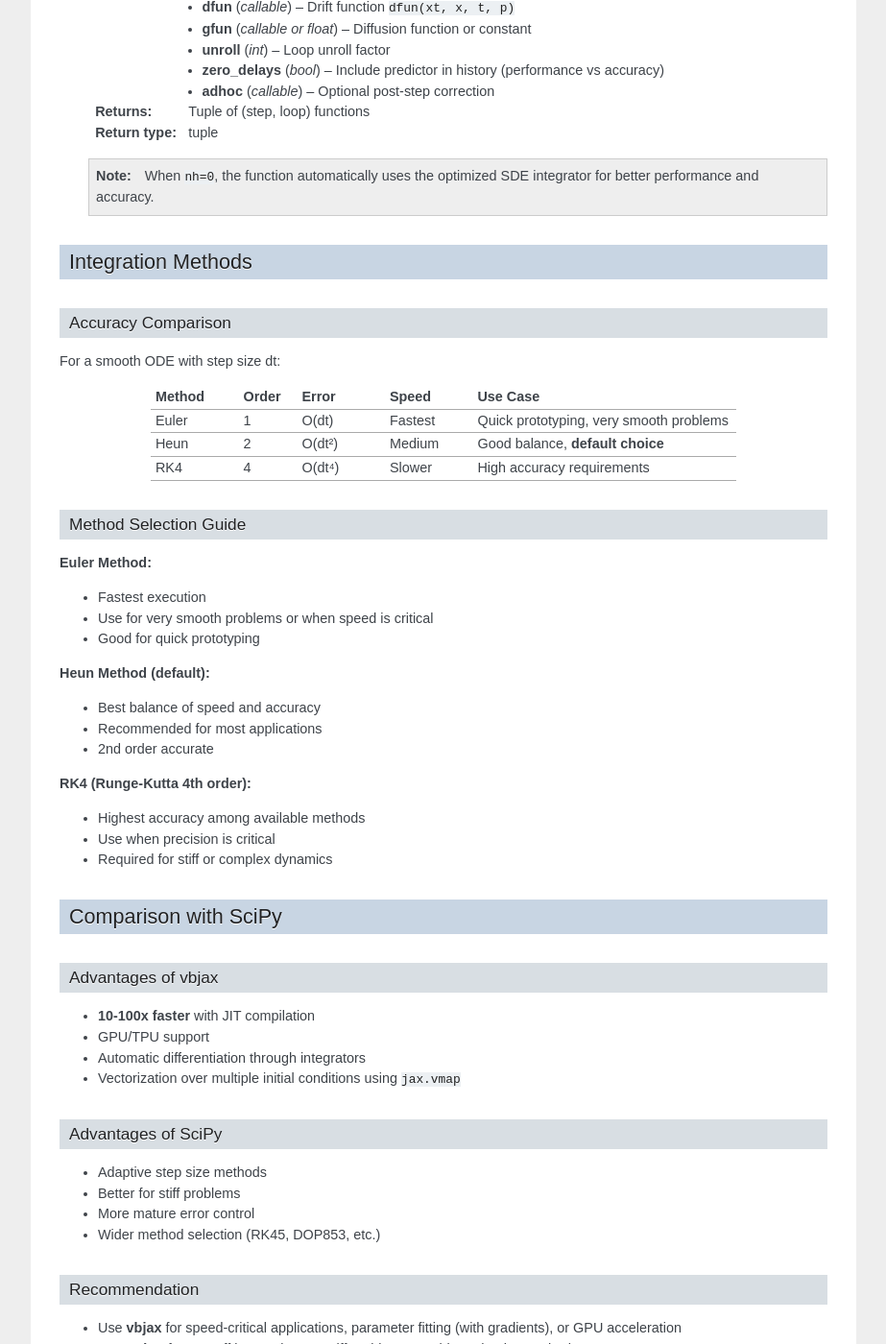
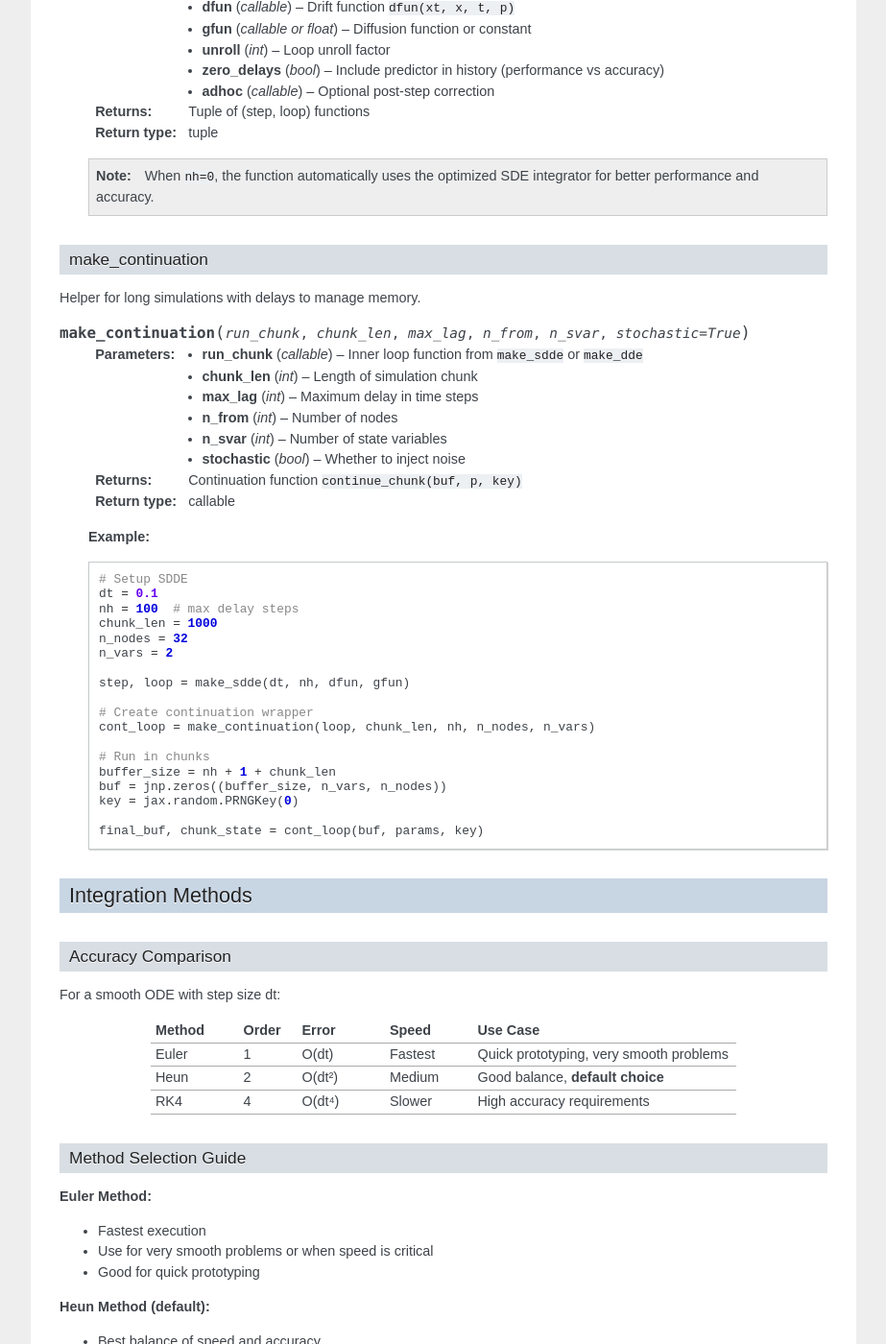
Before and after one commit to ins-amu/vbjax, a Sphinx documentation site: the page built from docs/integrators.rst, in a window 1280 px wide and 1400 px high, scrolled down 3959 px. Shown: the whole window at 96% size, without its empty margins (198-1121 px from the left). Built offline with Sphinx 7.4.7, drawn with Linux system fonts in a browser that asks for light colours; the version number could not be read and is left out; some of the changed text lies outside the part shown.

Commit message:
Document make_continuation helper for DDEs
- Update `vbjax/loops.py`: Improve docstring for `make_continuation` with parameter details and return values.
- Update `docs/integrators.rst`: Add `make_continuation` to API reference with a usage example.
- Update `test-env.sh`: Install dev dependencies to fix test execution.

Co-authored-by: maedoc <5189886+maedoc@users.noreply.github.com>

```diff
--- a/docs/integrators.rst
+++ b/docs/integrators.rst
@@ -242,6 +242,45 @@ Create a stochastic delay differential equation integrator.
       When ``nh=0``, the function automatically uses the optimized SDE integrator
       for better performance and accuracy.
 
+make_continuation
+^^^^^^^^^^^^^^^^^
+
+Helper for long simulations with delays to manage memory.
+
+.. function:: make_continuation(run_chunk, chunk_len, max_lag, n_from, n_svar, stochastic=True)
+
+   :param callable run_chunk: Inner loop function from ``make_sdde`` or ``make_dde``
+   :param int chunk_len: Length of simulation chunk
+   :param int max_lag: Maximum delay in time steps
+   :param int n_from: Number of nodes
+   :param int n_svar: Number of state variables
+   :param bool stochastic: Whether to inject noise
+   :return: Continuation function ``continue_chunk(buf, p, key)``
+   :rtype: callable
+
+   **Example:**
+
+   .. code-block:: python
+
+      # Setup SDDE
+      dt = 0.1
+      nh = 100  # max delay steps
+      chunk_len = 1000
+      n_nodes = 32
+      n_vars = 2
+
+      step, loop = make_sdde(dt, nh, dfun, gfun)
+
+      # Create continuation wrapper
+      cont_loop = make_continuation(loop, chunk_len, nh, n_nodes, n_vars)
+
+      # Run in chunks
+      buffer_size = nh + 1 + chunk_len
+      buf = jnp.zeros((buffer_size, n_vars, n_nodes))
+      key = jax.random.PRNGKey(0)
+
+      final_buf, chunk_state = cont_loop(buf, params, key)
+
 Integration Methods
 -------------------
 
```
Also changed, not shown: 2 other files.
